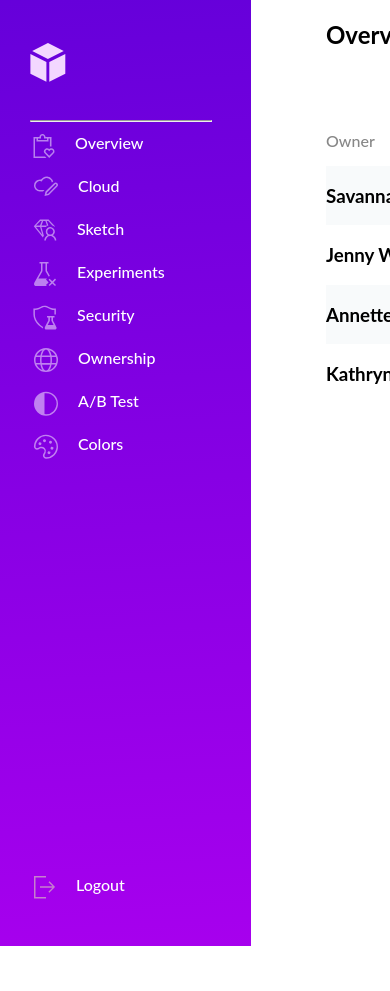
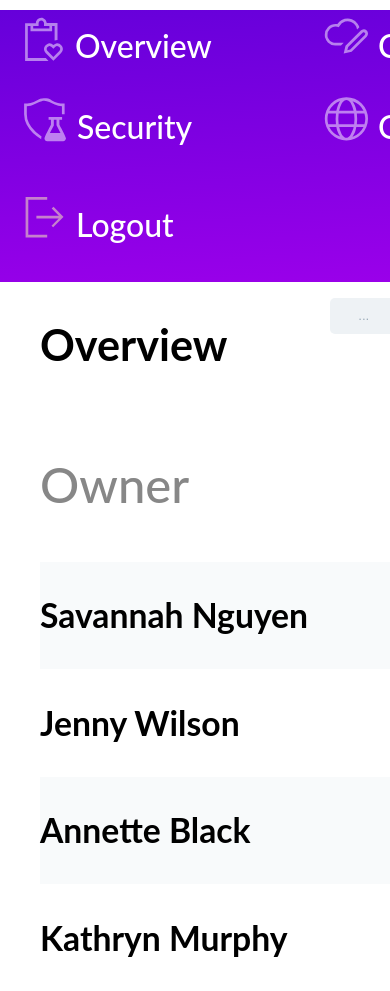
Before and after one commit to sergeiwerty/owners-react-app, a React (Create React App) app: page / in a window 390 px wide. Shown: the top 991 px of the page. Before the commit the page ends 946 px from the top, so only its background shows below. Built offline with nearby package versions, Linux system fonts and the light colour scheme; a web font is replaced by a local one.

Commit message:
adding owners to loc. storage

```diff
--- a/public/index.html
+++ b/public/index.html
@@ -2,6 +2,7 @@
 <html lang="en">
   <head>
     <meta charset="utf-8" />
+    <meta name="viewport" content="width=device-width, initial-scale=1.0" />
     <link rel="icon" href="%PUBLIC_URL%/favicon.ico" />
     <link rel="stylesheet" href="https://use.typekit.net/pya3qkr.css" />
     <meta name="viewport" content="width=device-width, initial-scale=1" />
--- a/src/App.js
+++ b/src/App.js
@@ -3,6 +3,7 @@ import React, { useState } from 'react'
 import { BrowserRouter as Router, Route, Switch } from 'react-router-dom'
 import { data } from './ownersData'
 import './App.css'
+
 // pages
 import Overview from './components/pages/Overview/Overview'
 import Cloud from './components/pages/Cloud'
--- a/src/components/Sidebar/Sidebar.module.css
+++ b/src/components/Sidebar/Sidebar.module.css
@@ -57,3 +57,40 @@ hr {
   /* margin-top: auto;
   margin-left: 33px; */
 }
+
+/* @media all and (max-width: 1200px) {
+  .main_menu {
+  }
+} */
+
+@media (max-width: 768px) {
+  .logo_container {
+    display: none;
+  }
+
+  .aside-top {
+    width: 100%;
+  }
+
+  .items_list {
+    display: flex;
+    flex-wrap: wrap;
+  }
+
+  .items_list li,
+  .logout_item {
+    width: 300px;
+    font-size: 2em;
+    margin-bottom: 1.2em;
+  }
+
+  .list_item,
+  .logout_item {
+    margin-right: 2em;
+  }
+
+  .list_item svg,
+  .logout_item svg {
+    transform: scale(1.8);
+  }
+}
--- a/src/components/pages/Overview/NewOwners.jsx
+++ b/src/components/pages/Overview/NewOwners.jsx
@@ -12,8 +12,10 @@ const NewOwners = ({ newOwners }) => {
               <div className={styles.owner_line}>
                 <h3>{fullName}</h3>
                 <span>{endDate}</span>
-                <span className={styles.profits}>{`$${profits}`}</span>
-                <span className={styles.losses}>{`$${losses}`}</span>
+                <span className={styles.profits}>{`$${Math.abs(
+                  profits
+                )}`}</span>
+                <span className={styles.losses}>{`$${Math.abs(losses)}`}</span>
                 <span>{phone}</span>
               </div>
             </article>
--- a/src/components/pages/Overview/Overview.jsx
+++ b/src/components/pages/Overview/Overview.jsx
@@ -3,16 +3,24 @@ import NewOwners from './NewOwners'
 import styles from './Overview.module.css'
 // import { owners } from '../../../ownersData'
 
+const getLocalSrorage = () => {
+  let listOfOwners = localStorage.getItem('listOfOwners')
+  if (listOfOwners) {
+    return JSON.parse(localStorage.getItem('listOfOwners'))
+  } else {
+    return []
+  }
+}
+
 const Overview = ({ owners }) => {
   const [show, setShow] = useState(false)
-  const [listOfOwners, setList] = useState([])
+  const [listOfOwners, setList] = useState(getLocalSrorage())
   // const [show, setShow] = useState(false)
   const [fullName, setFullName] = useState('')
   const [endDate, setEndDate] = useState('')
   const [profits, setProfits] = useState(null)
   const [losses, setLosses] = useState(null)
   const [phone, setPhone] = useState('')
-  // const [list, setList] = useState([owners])
   const handleSubmit = (e) => {
     e.preventDefault()
     const newOwner = {
@@ -25,7 +33,15 @@ const Overview = ({ owners }) => {
     }
     setList([...listOfOwners, newOwner])
     setFullName('')
+    setEndDate('')
+    setProfits('')
+    setLosses('')
+    setPhone('')
   }
+
+  useEffect(() => {
+    localStorage.setItem('listOfOwners', JSON.stringify(listOfOwners))
+  }, [listOfOwners])
   return (
     <>
       <div className={styles.owners_heading}>
@@ -89,17 +105,25 @@ const Overview = ({ owners }) => {
                   id='phone'
                   name='phone'
                   value={phone}
+                  placeholder='+7 XXX XXX XX XX'
                   onChange={(e) => setPhone(e.target.value)}
                   required
+                  pattern='^\+7{1,2}(\s|-|‒|)\d{3}(\s|-|‒|)\d{3}(\s|-|‒|)\d{2}(\s|-|‒|)\d{2}$'
                 />
               </label>
               <button type='submit'>Add owner</button>
             </div>
           </form>
         )}
-        <div>
-          <button>...</button>
-          <button className='add_btn' onClick={() => setShow(!show)}>
+        <div className={styles.button_wrapper}>
+          <button
+            className={styles.some_btn}
+            type='submit'
+            title='functionality is not yet available'
+          >
+            ...
+          </button>
+          <button className={styles.add_btn} onClick={() => setShow(!show)}>
             Add
           </button>
         </div>
@@ -116,92 +140,6 @@ const Overview = ({ owners }) => {
     </>
   )
 }
-
-// function AddForm() {
-//   const [fullName, setFullName] = useState('')
-//   // const [endDate, setEndDate] = useState('')
-//   // const [profits, setProfits] = useState('')
-//   // const [losses, setLosses] = useState('')
-//   // const [phone, setPhone] = useState('')
-
-//   const handleSubmit = (e) => {
-//     e.preventDefault()
-//     const newOwner = {
-//       id: new Date().getTime().toString(),
-//       name: fullName,
-//       // endDate,
-//       // profits,
-//       // losses,
-//       // phone,
-//     }
-//     setList([...list, newOwner])
-//   }
-//   return (
-//     <form action='' className={styles.add_form} onSubmit={handleSubmit}>
-//       <div className={styles.iputs_wrapper}>
-//         <label htmlFor='fullName'>
-//           Full name:
-//           <input
-//             type='text'
-//             id='fullName'
-//             name='fullName'
-//             value={fullName}
-//             onChange={(e) => setFullName(e.target.value)}
-//           />
-//         </label>
-
-//         <label htmlFor='endDate'>
-//           End date:
-//           <input
-//             type='text'
-//             id='endDate'
-//             name='endDate'
-//             value={endDate}
-//             onChange={(e) => setFullName(e.target.value)}
-//             required
-//           />
-//         </label>
-//       </div>
-//       <div className={styles.iputs_wrapper}>
-//         <label htmlFor='profits'>
-//           Profits:
-//           <input
-//             type='text'
-//             id='profits'
-//             name='profits'
-//             value={profits}
-//             onChange={(e) => setProfits(e.target.value)}
-//             required
-//           />
-//         </label>
-
-//         <label htmlFor='losses'>
-//           Losses:
-//           <input
-//             type='text'
-//             id='losses'
-//             name='losses'
-//             value={losses}
-//             onChange={(e) => setLosses(e.target.value)}
-//             required
-//           />
-//         </label>
-//         <label htmlFor='phone'>
-//           Phone:
-//           <input
-//             type='text'
-//             id='phone'
-//             name='phone'
-//             value={phone}
-//             onChange={(e) => setPhone(e.target.value)}
-//             required
-//           />
-//         </label>
-//         <button type='submit'>Add owner</button>
-//       </div>
-//     </form>
-//   )
-// }
 
 const List = ({ owners }) => {
   return (
--- a/src/components/pages/Overview/Overview.module.css
+++ b/src/components/pages/Overview/Overview.module.css
@@ -1,15 +1,54 @@
 .owners_heading {
-  display: flex;
+  /* display: flex;
   width: 1062px;
   height: 115px;
   padding-right: 52px;
-  justify-content: space-between;
+  justify-content: space-between; */
+  display: grid;
+  grid-template-rows: repeat(6, auto);
+  grid-template-columns: repeat(10, auto);
+}
+
+.button_wrapper {
+  margin-top: 10px;
+}
+
+.add_btn,
+.some_btn {
+  width: 68px;
+  height: 36px;
+  color: #fff;
+  background-color: #10cd45;
+  border: none;
+  border-radius: 5px;
+}
+
+.add_btn:focus {
+  /* outline: 2px solid #0b8f30; */
+  outline: none;
+  box-shadow:
+    /* 0 0 0 3px #fff, */ 0 0 0 2px #0eb83e;
+}
+
+.some_btn:focus {
+  outline: none;
+  box-shadow: 0 0 0 2px #9dadb9;
+}
+
+.some_btn {
+  margin-right: 12px;
+  color: #9dadb9;
+  background-color: #eef2f5;
 }
 
 .owner_line,
 .lines_heading {
   display: grid;
   grid-template-columns: 1.5fr 1fr 1fr 1fr 1fr;
+}
+
+.owner_line span {
+  align-self: center;
 }
 
 .lines_heading span {
@@ -46,3 +85,9 @@ input {
   width: 65%;
   margin-left: auto;
 }
+
+@media (max-width: 768px) {
+  .lines_heading {
+    font-size: 1.7em;
+  }
+}
--- a/src/index.css
+++ b/src/index.css
@@ -11,6 +11,7 @@
 
 body {
   margin: 0;
+  margin-top: 10px;
 
   font-family: lato, sans-serif;
   font-weight: 500;
@@ -36,6 +37,18 @@ main {
   padding: 0 52px 0 75px;
 }
 
+@media (max-width: 768px) {
+  main {
+    grid-template-columns: 1fr;
+    grid-template-rows: min-content;
+  }
+  .container {
+    grid-column-start: 1;
+    padding: 0 40px 0 40px;
+    font-size: 1.8em;
+  }
+}
+
 .owner:nth-child(odd) {
   background-color: var(--odd-line-bacground);
 }
```
Also changed, not shown: src/components/AppConsolidator.jsx (deleted, +0 -51 lines), 1 other file (tests, documents, lock files or other folders).
